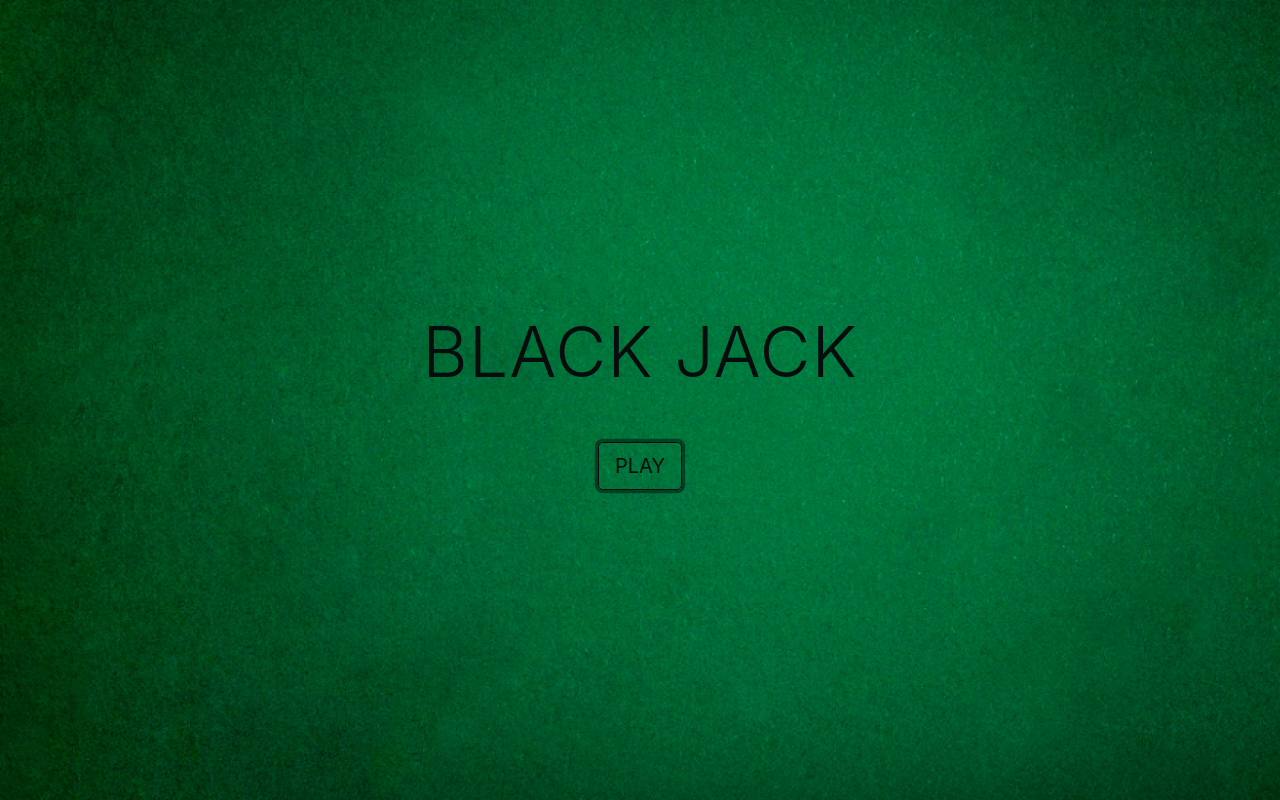
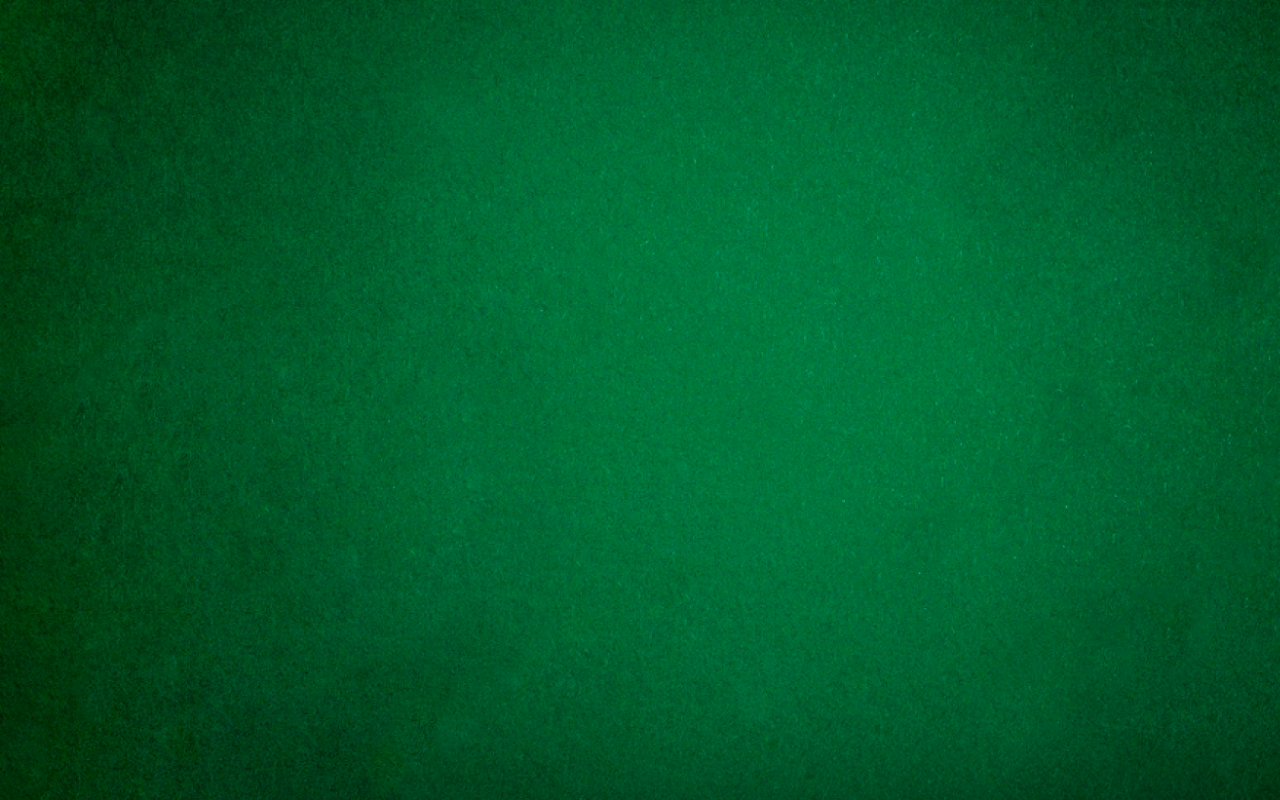
Before and after one commit to paulinakorpak/black-jack-react-redux, a React (Create React App) app: page / in a window 1280 px wide. Both pictures are taken after a click on the button "PLAY". Built offline with nearby package versions, Linux system fonts and the light colour scheme.

Commit message:
Add game page

```diff
--- a/src/App.js
+++ b/src/App.js
@@ -1,11 +1,18 @@
 import React from 'react';
+import { useSelector } from 'react-redux';
 import Wrapper from './styles';
+import { selectPage } from './features/game/gameSlice';
+import { PAGE_WELCOME, PAGE_GAME } from './features/game/pages';
 import Welcome from './features/game/pages/Welcome';
+import Game from './features/game/pages/Game';
 
 function App() {
+  const page = useSelector(selectPage);
+
   return (
     <Wrapper className="d-flex vh-100 w-100">
-      <Welcome />
+      { page === PAGE_WELCOME && <Welcome /> }
+      { page === PAGE_GAME && <Game /> }
     </Wrapper>
   );
 }
--- a/src/features/game/gameSlice.js
+++ b/src/features/game/gameSlice.js
@@ -17,4 +17,6 @@ export const gameSlice = createSlice({
 
 export const { startGame } = gameSlice.actions;
 
+export const selectPage = (state) => state.game.page;
+
 export default gameSlice.reducer;
--- /dev/null
+++ b/src/features/game/pages/Game/index.js
@@ -0,0 +1,9 @@
+import React from 'react';
+
+function Game() {
+  return (
+    <div className="d-flex flex-column w-100 align-items-center" />
+  );
+}
+
+export default Game;
```
